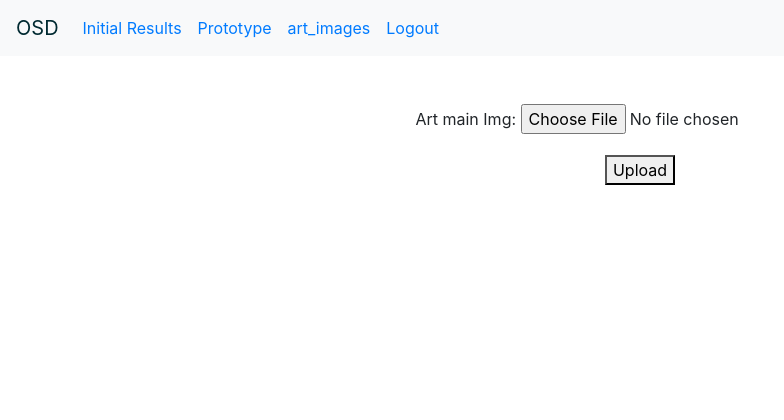
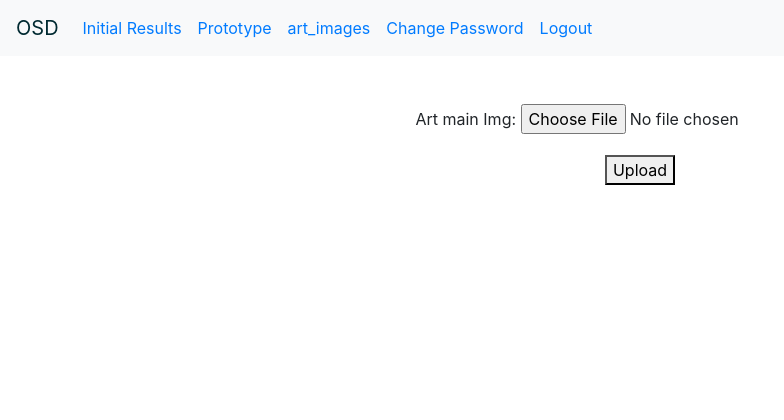
Before and after one commit to ucdscenter/open-art-app, a Django app: page /similar_art/prototype in a window 1280 px wide. Shown: the top 420 px of the page, without its empty margins (0-784 px from the left). Run offline with Django 3.2, Linux system fonts and the light colour scheme; the visitor is signed in with stand-in values (Sample User, id 1); some libraries are stand-ins or nearby versions.

Commit message:
added change and reset password

```diff
--- /dev/null
+++ b/open_art/similar_art/templates/registration/change-password-done.html
@@ -0,0 +1,2 @@
+<h2>Password change successful</h2>
+<a href="/">Go Back</a>
--- /dev/null
+++ b/open_art/similar_art/templates/registration/change-password.html
@@ -0,0 +1,5 @@
+<form method="post">
+    {% csrf_token %}
+    {{ form }}
+    <button type="submit">Save changes</button>
+  </form>
--- /dev/null
+++ b/open_art/similar_art/templates/registration/reset-complete.html
@@ -0,0 +1,2 @@
+<h1>Password reset complete</h1>
+<p>Your new password has been set. You can log in now on the <a href="{% url 'login' %}">log in page</a>.</p>
--- /dev/null
+++ b/open_art/similar_art/templates/registration/reset-done.html
@@ -0,0 +1,2 @@
+<h1>Check your inbox.</h1>
+<p>We've emailed you instructions for setting your password. You should receive the email shortly!</p>
--- a/open_art/similar_art/templates/similar_art/base.html
+++ b/open_art/similar_art/templates/similar_art/base.html
@@ -70,6 +70,7 @@
       <li class="nav-item" id="search-btn"><a class="nav-link" href="/similar_art/art_images" id="search-nav">art_images</a></li>
 
       {% if user.is_authenticated %}
+        <li class="nav-item" id="search-btn"><a class="nav-link" href="{% url 'change-password' %}" id="search-nav">Change Password</a></li>
         <li class="nav-item" id="search-btn"><a class="nav-link" href="{% url 'logout' %}" id="search-nav">Logout</a></li>
       {% else %}
         <li class="nav-item" id="search-btn"><a class="nav-link" href="{% url 'login' %}" id="search-nav">Login</a></li>
--- a/open_art/similar_art/urls.py
+++ b/open_art/similar_art/urls.py
@@ -10,8 +10,29 @@ urlpatterns = [
     path('initial_results', views.initial_results, name='initial_results'),
     path('viewpdf', views.pdf_view, name="pdf_view"),
     path('art_images', views.images, name = 'art_images'),
+
     path('login', auth_views.LoginView.as_view(), name="login"),
-    path('logout', auth_views.LogoutView.as_view(), name="logout")
+    path('logout', auth_views.LogoutView.as_view(), name="logout"),
+
+    path('change-password', auth_views.PasswordChangeView.as_view(
+        template_name='registration/change-password.html'
+    ), name="change-password"),
+    path('change-password-done', auth_views.PasswordChangeDoneView.as_view(
+        template_name='registration/change-password-done.html'
+    ), name="password_change_done"),
+
+    path('reset', auth_views.PasswordResetView.as_view(
+        template_name='registration/reset.html'
+    ), name='password_reset'),
+    path('reset-done', auth_views.PasswordResetDoneView.as_view(
+        template_name='registration/reset-done.html'
+    ), name='password_reset_done'),
+    path('reset-confirm', auth_views.PasswordResetConfirmView.as_view(
+        template_name='registration/reset-confirm.html'
+    ), name='password_reset_confirm'),
+    path('reset-complete', auth_views.PasswordResetCompleteView.as_view(
+        template_name='registration/reset-complete.html'
+    ), name='reset-password_reset_complete'),
 ]
 
 urlpatterns += static(settings.MEDIA_URL, document_root=settings.MEDIA_ROOT)
```
Also changed, not shown: open_art/similar_art/templates/registration/reset-confirm.html (added, +14 -0 lines), open_art/similar_art/templates/registration/reset.html (added, +8 -0 lines).
